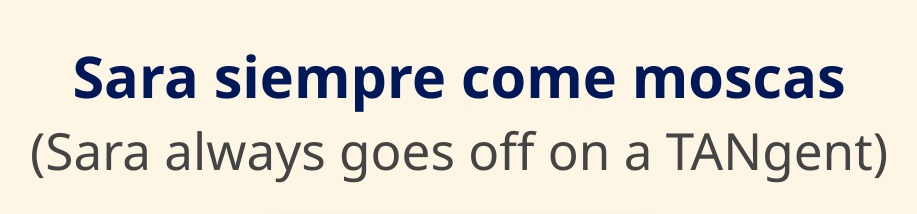
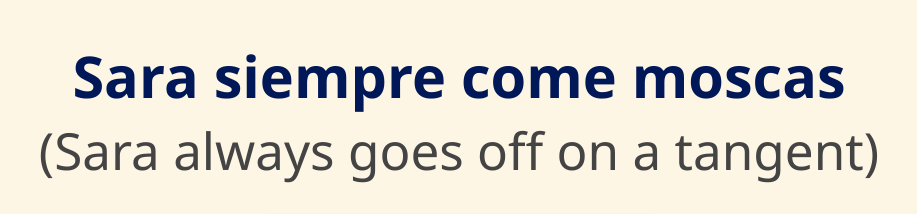
Before and after one commit to richardfoos/spanish-display, a plain HTML site: page index.html in a window 1280 px wide. Shown: the part 1089-1303 px from the top of the page, without its empty margins (181-1098 px from the left). Drawn offline with Linux system fonts and the light colour scheme.

Commit message:
Add files via upload

```diff
--- a/index.html
+++ b/index.html
@@ -98,7 +98,7 @@
     </div>
 
     <div class="example">Sara siempre come moscas</div>
-    <div class="translation">(Sara always goes off on a TANgent)</div>
+    <div class="translation">(Sara always goes off on a tangent)</div>
 
     <div class="images">
       <img src="Comer%20moscas_files/image001.png" alt="Illustration 1">
```
